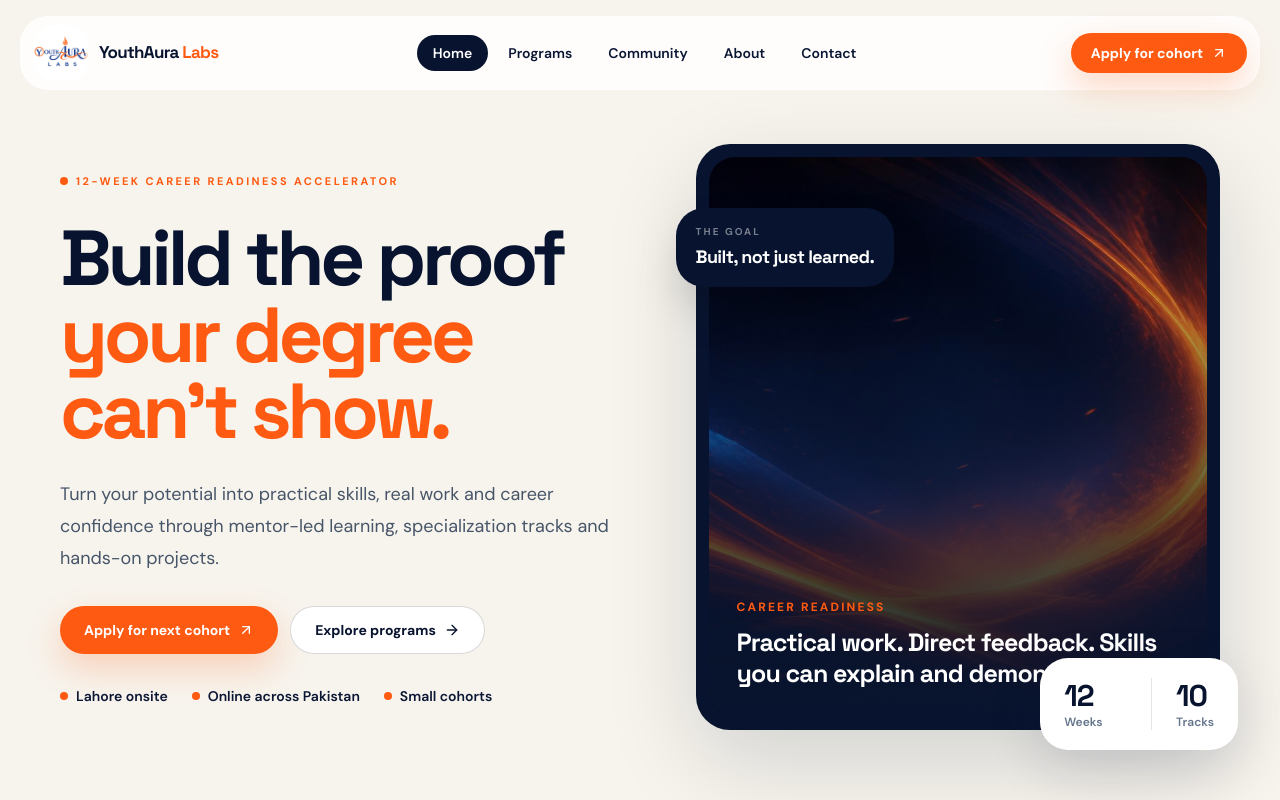
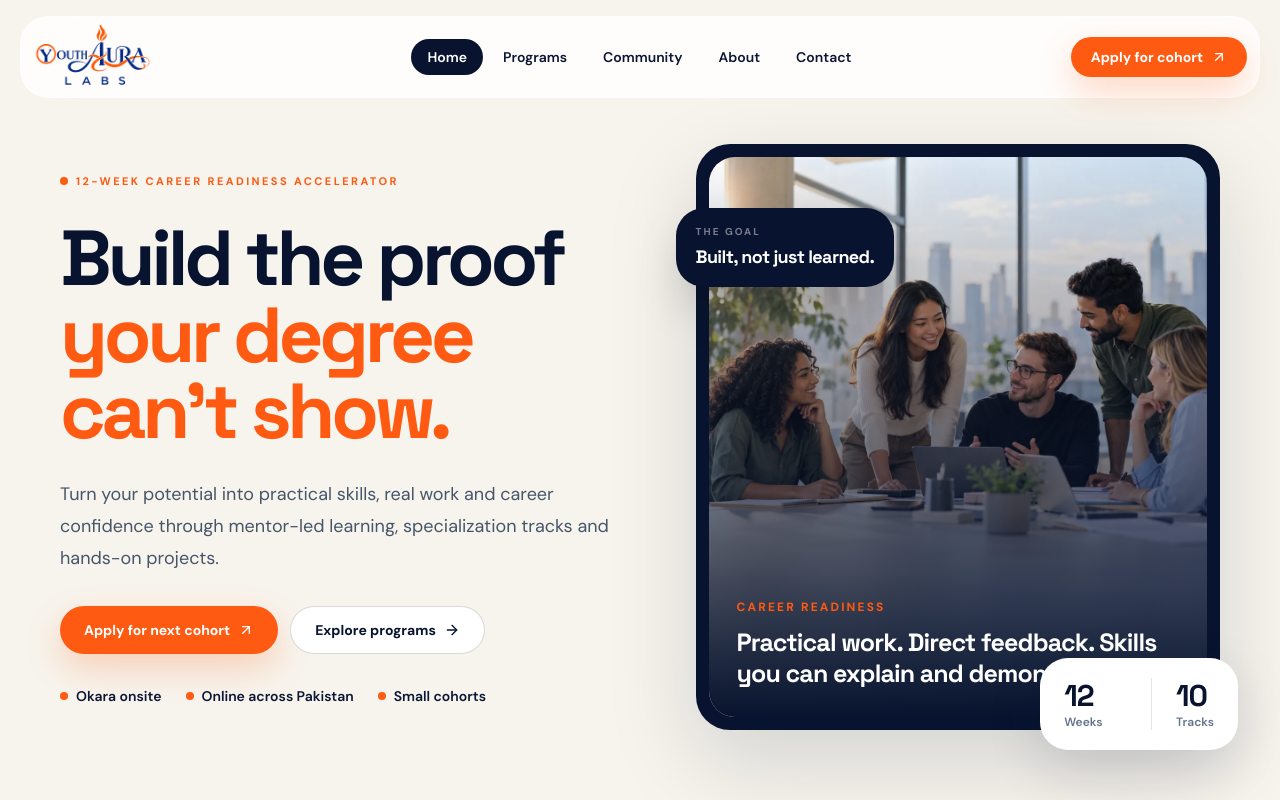
Before and after one commit to Amanat00/youthauralabs, a Next.js app: page / in a window 1280 px wide. Shown: the top 800 px of the page. Built offline with nearby package versions, Linux system fonts and the light colour scheme.

Commit message:
Few of the changes has been updated

```diff
--- a/src/app/apply/page.tsx
+++ b/src/app/apply/page.tsx
@@ -68,7 +68,7 @@ export default function ApplyPage() {
           <p className="eyebrow mt-7 justify-center">Application received</p>
           <h1 className="mt-4 text-4xl font-bold text-ink">You’re in the review queue.</h1>
           <p className="mx-auto mt-5 max-w-xl leading-7 text-slate-500">Your application has been saved for review. You can now return to the site or join the community while you wait for the next update.</p>
-          <div className="mt-8 flex flex-col justify-center gap-3 sm:flex-row"><a href="https://chat.whatsapp.com/REPLACE-WITH-YOUR-INVITE-CODE" className="btn-primary">Join WhatsApp community</a><Link href="/" className="btn-outline">Back to home</Link></div>
+          <div className="mt-8 flex flex-col justify-center gap-3 sm:flex-row"><a href="https://chat.whatsapp.com/FYnPFPS9lYi9FDV7txhSnN" className="btn-primary">Join WhatsApp community</a><Link href="/" className="btn-outline">Back to home</Link></div>
         </div>
       ) : (
         <div className="grid gap-10 lg:grid-cols-[.68fr_1.32fr]">
@@ -85,7 +85,7 @@ export default function ApplyPage() {
                 <Field label="Full name *"><input required maxLength={120} value={formData.fullName} onChange={(e)=>setFormData({...formData,fullName:e.target.value})} placeholder="e.g. Ali Ahmed" className={fieldClass}/></Field>
                 <Field label="Email address *"><input required type="email" value={formData.email} onChange={(e)=>setFormData({...formData,email:e.target.value})} placeholder="you@example.com" className={fieldClass}/></Field>
                 <Field label="Phone number *"><input required type="tel" value={formData.phone} onChange={(e)=>setFormData({...formData,phone:e.target.value})} placeholder="+92 300 1234567" className={fieldClass}/></Field>
-                <Field label="City *"><input required value={formData.city} onChange={(e)=>setFormData({...formData,city:e.target.value})} placeholder="Lahore" className={fieldClass}/></Field>
+                <Field label="City *"><input required value={formData.city} onChange={(e)=>setFormData({...formData,city:e.target.value})} placeholder="Okara" className={fieldClass}/></Field>
                 <Field label="Age *"><input required type="number" min={14} max={80} value={formData.age} onChange={(e)=>setFormData({...formData,age:e.target.value})} placeholder="21" className={fieldClass}/></Field>
               </div>
             </FormSection>
--- a/src/app/community/page.tsx
+++ b/src/app/community/page.tsx
@@ -32,7 +32,7 @@ export default function CommunityPage() {
             <p className="mt-7 max-w-2xl text-[18px] leading-8 text-white/60">
               YouthAura Labs is designed to connect ambitious learners with peers, mentors, resources and opportunities before, during and after the cohort.
             </p>
-            <a href="https://chat.whatsapp.com/REPLACE-WITH-YOUR-INVITE-CODE" className="btn-primary mt-8">
+            <a href="https://chat.whatsapp.com/FYnPFPS9lYi9FDV7txhSnN" className="btn-primary mt-8">
               <MessageCircle className="size-4" />
               Join WhatsApp community
             </a>
@@ -122,7 +122,7 @@ export default function CommunityPage() {
             <p className="mt-5 max-w-xl text-[17px] leading-8 text-slate-600">
               Join the WhatsApp circle for updates, opportunities and community conversations. Replace the placeholder invite URL before launch.
             </p>
-            <a href="https://chat.whatsapp.com/REPLACE-WITH-YOUR-INVITE-CODE" className="btn-dark mt-7">
+            <a href="https://chat.whatsapp.com/FYnPFPS9lYi9FDV7txhSnN" className="btn-dark mt-7">
               <MessageCircle className="size-4" />
               Join WhatsApp community
             </a>
--- a/src/app/globals.css
+++ b/src/app/globals.css
@@ -70,3 +70,31 @@
 
 .marquee-track { animation: marquee-x 34s linear infinite; }
 @keyframes marquee-x { from { transform: translateX(0); } to { transform: translateX(-50%); } }
+
+
+/* =========================================
+   EXISTING CARDS - PROFESSIONAL ANIMATION
+   No JSX changes required
+========================================= */
+
+.surface-card,
+.hero-front-card,
+article {
+  transition:
+    transform 0.35s cubic-bezier(0.22, 1, 0.36, 1),
+    box-shadow 0.35s ease,
+    border-color 0.35s ease !important;
+}
+
+/* Existing cards hover */
+.surface-card:hover,
+.hero-front-card:hover,
+article:hover {
+  transform: translateY(-6px) scale(1.01) !important;
+
+  box-shadow:
+    0 22px 50px rgba(8, 20, 47, 0.14),
+    0 8px 18px rgba(8, 20, 47, 0.06) !important;
+
+  border-color: rgba(255, 90, 18, 0.22) !important;
+}
--- a/src/app/page.tsx
+++ b/src/app/page.tsx
@@ -16,7 +16,7 @@ const tracks = [
 const faqs = [
   { question: "Who can apply to YouthAura Labs?", answer: "University students and early-career job seekers who want stronger career fundamentals and practical market-ready skills." },
   { question: "How long is the cohort?", answer: "The core cohort experience is structured around twelve focused weeks of career readiness, specialization work and practical output." },
-  { question: "Is it online or in person?", answer: "Core learning can run online across Pakistan, while local orientations, workshops and activities can be offered onsite in Lahore depending on the cohort." },
+  { question: "Is it online or in person?", answer: "Core learning can run online across Pakistan, while local orientations, workshops and activities can be offered onsite in Okara depending on the cohort." },
   { question: "Do I need prior professional experience?", answer: "No. The program is designed for learners who are still building experience. A laptop and stable internet connection are recommended for practical sessions." },
   { question: "What happens after I apply?", answer: "Applications are reviewed for cohort fit. Selected candidates receive onboarding details and their next steps by email or WhatsApp." },
 ];
@@ -33,14 +33,14 @@ export default function HomePage() {
             <h1 className="hero-title mt-7 max-w-3xl text-ink">Build the proof <span className="text-primary">your degree can’t show.</span></h1>
             <p className="mt-7 max-w-2xl text-[18px] leading-8 text-slate-600">Turn your potential into practical skills, real work and career confidence through mentor-led learning, specialization tracks and hands-on projects.</p>
             <div className="mt-8 flex flex-col gap-3 sm:flex-row"><Link href="/apply" className="btn-primary">Apply for next cohort <ArrowUpRight className="size-4" /></Link><Link href="/programs" className="btn-outline">Explore programs <ArrowRight className="size-4" /></Link></div>
-            <div className="mt-8 flex flex-wrap gap-x-6 gap-y-3 text-sm font-semibold text-ink/55"><span className="flex items-center gap-2"><span className="h-2 w-2 rounded-full bg-primary" />Lahore onsite</span><span className="flex items-center gap-2"><span className="h-2 w-2 rounded-full bg-primary" />Online across Pakistan</span><span className="flex items-center gap-2"><span className="h-2 w-2 rounded-full bg-primary" />Small cohorts</span></div>
+            <div className="mt-8 flex flex-wrap gap-x-6 gap-y-3 text-sm font-semibold text-ink/55"><span className="flex items-center gap-2"><span className="h-2 w-2 rounded-full bg-primary" />Okara onsite</span><span className="flex items-center gap-2"><span className="h-2 w-2 rounded-full bg-primary" />Online across Pakistan</span><span className="flex items-center gap-2"><span className="h-2 w-2 rounded-full bg-primary" />Small cohorts</span></div>
           </div>
 
           <div className="relative mx-auto w-full max-w-[590px]">
             <div className="absolute -left-5 top-16 z-20 hidden rounded-2xl bg-ink px-5 py-4 text-white shadow-2xl sm:block"><p className="text-[10px] font-bold uppercase tracking-[.2em] text-white/45">The goal</p><p className="mt-1 font-display text-lg font-bold">Built, not just learned.</p></div>
-            <div className="relative overflow-hidden rounded-[34px] border border-black/[.06] bg-ink p-3 shadow-[0_32px_90px_rgba(8,20,47,.15)]">
+            <div className="hero-front-card relative overflow-hidden rounded-[34px] border border-black/[.06] bg-ink p-3 shadow-[0_32px_90px_rgba(8,20,47,.15)]">
               <div className="relative h-[560px] overflow-hidden rounded-[26px]">
-                <Image src="/hero-energy.jpg" alt="YouthAura Labs career energy" fill priority className="object-cover" />
+                <Image src="/Diverse-Teamwork.webp" alt="YouthAura Labs career energy" fill priority className="object-cover" />
                 <div className="absolute inset-0 bg-gradient-to-t from-ink via-ink/20 to-transparent" />
                 <div className="absolute inset-x-0 bottom-0 p-7 text-white"><p className="text-xs font-bold uppercase tracking-[.18em] text-primary">Career readiness</p><p className="mt-3 max-w-md font-display text-[25px] font-bold leading-tight">Practical work. Direct feedback. Skills you can explain and demonstrate.</p></div>
               </div>
--- a/src/components/layout/Footer.tsx
+++ b/src/components/layout/Footer.tsx
@@ -14,10 +14,17 @@ export default function Footer() {
       <div className="site-shell py-16">
         <div className="grid gap-12 border-b border-white/10 pb-14 md:grid-cols-2 lg:grid-cols-4">
           <div className="lg:col-span-2">
-            <Link href="/" className="flex items-center gap-3">
-              <span className="flex h-12 w-12 items-center justify-center overflow-hidden rounded-xl bg-white"><Image src="/logo.png" alt="YouthAura Labs" width={56} height={56} className="h-12 w-12 object-cover object-left" /></span>
-              <span className="font-display text-xl font-bold">YouthAura <span className="text-primary">Labs</span></span>
-            </Link>
+            <Link href="/" className="inline-flex items-center">
+  <span className="flex h-[74px] w-[170px] items-center justify-center overflow-hidden rounded-2xl bg-white px-3">
+    <Image
+      src="/logo.png"
+      alt="YouthAura Labs"
+      width={280}
+      height={130}
+      className="h-[82px] w-auto max-w-none scale-[1.25] object-contain"
+    />
+  </span>
+</Link>
             <p className="mt-5 max-w-md text-sm leading-7 text-white/55">A career-readiness academy helping university students and early-career talent turn potential into practical skills, proof of work and confidence.</p>
             <Link href="/apply" className="mt-6 inline-flex items-center gap-2 text-sm font-bold text-primary">Apply for the next cohort <ArrowUpRight className="size-4" /></Link>
           </div>
@@ -35,9 +42,15 @@ export default function Footer() {
           <div>
             <p className="text-xs font-bold uppercase tracking-[.2em] text-white/35">Reach us</p>
             <div className="mt-5 space-y-4 text-sm text-white/65">
-              <a href="mailto:hello@youthauralabs.com" className="flex items-start gap-2 hover:text-white"><Mail className="mt-0.5 size-4 text-primary" />hello@youthauralabs.com</a>
-              <p className="flex items-start gap-2"><MapPin className="mt-0.5 size-4 text-primary" />Lahore, Pakistan · online nationwide</p>
-              <a href="https://chat.whatsapp.com/REPLACE-WITH-YOUR-INVITE-CODE" className="flex items-start gap-2 hover:text-white"><MessageCircle className="mt-0.5 size-4 text-primary" />WhatsApp community</a>
+              <a
+  href="mailto:youthauralabs@gmail.com"
+  className="flex items-start gap-2 hover:text-white"
+>
+  <Mail className="mt-0.5 size-4 text-primary" />
+  youthauralabs@gmail.com
+</a>
+              <p className="flex items-start gap-2"><MapPin className="mt-0.5 size-4 text-primary" />Okara, Pakistan · online nationwide</p>
+              <a href="https://chat.whatsapp.com/FYnPFPS9lYi9FDV7txhSnN" className="flex items-start gap-2 hover:text-white"><MessageCircle className="mt-0.5 size-4 text-primary" />WhatsApp community</a>
             </div>
             <div className="mt-5 flex gap-2">
               {[Instagram, Youtube, Linkedin].map((Icon, i) => <a key={i} href="#" className="flex h-9 w-9 items-center justify-center rounded-full border border-white/15 text-white/60 transition hover:border-primary hover:text-primary"><Icon className="size-4" /></a>)}
--- a/src/components/layout/Navbar.tsx
+++ b/src/components/layout/Navbar.tsx
@@ -33,12 +33,19 @@ export default function Navbar() {
     <header className="fixed inset-x-0 top-0 z-50 px-4 pt-4">
       <div className={`site-shell !px-0 transition-all duration-300 ${scrolled ? "" : ""}`}>
         <nav className={`flex items-center justify-between rounded-2xl border px-3 py-2 transition-all ${scrolled ? "border-black/10 bg-[#fffdf8]/95 shadow-[0_12px_40px_rgba(8,20,47,.08)] backdrop-blur-xl" : "border-white/60 bg-white/80 backdrop-blur-xl"}`}>
-          <Link href="/" className="flex items-center gap-2.5">
-            <span className="flex h-14 w-14 items-center justify-center overflow-hidden rounded-xl bg-white">
-              <Image src="/logo.png" alt="YouthAura Labs" width={64} height={64} className="h-14 w-14 object-cover object-left" priority />
-            </span>
-            <span className="font-display text-[17px] font-bold tracking-[-0.04em] text-ink">YouthAura <span className="text-primary">Labs</span></span>
-          </Link>
+          <Link
+  href="/"
+  className="flex h-[64px] w-[175px] items-center overflow-hidden"
+>
+  <Image
+    src="/logo.png"
+    alt="YouthAura Labs"
+    width={280}
+    height={130}
+    priority
+    className="h-[82px] w-auto max-w-none origin-left scale-[1.45] object-contain"
+  />
+</Link>
 
           <div className="hidden items-center gap-1 lg:flex">
             {links.map((link) => {
```
Also changed, not shown: src/app/contact/page.tsx (+7 -1 lines), public/Diverse-Teamwork.webp (added).
